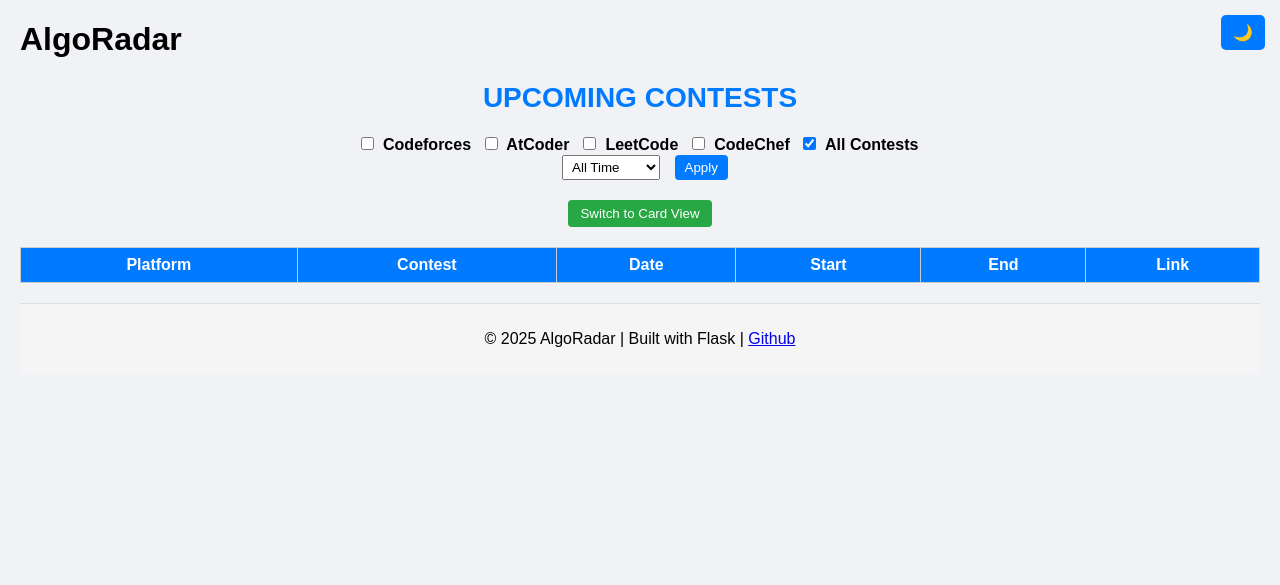
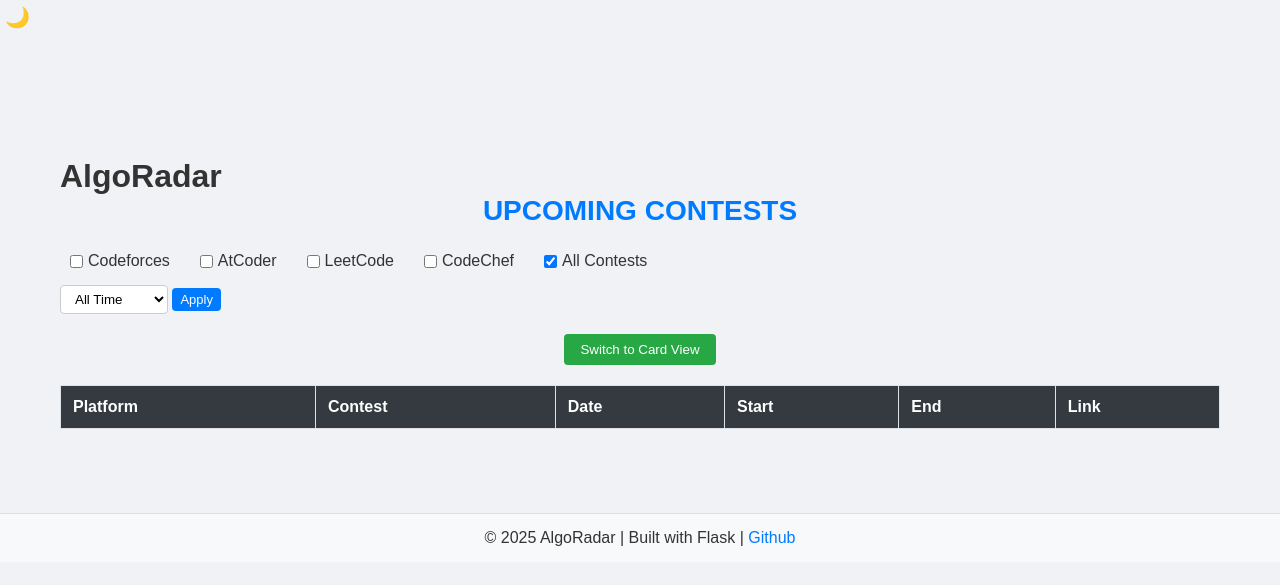
Before and after one commit to nilanshucodes/AlgoRadar, a Flask app: page / in a window 1280 px wide. Shown: the top 585 px of the page. Run offline with Flask 3, Linux system fonts and the light colour scheme; data that the repository does not hold is empty.

Commit message:
add new UI

```diff
--- a/static/style.css
+++ b/static/style.css
@@ -1,82 +1,269 @@
+/* Reset and Base Styles */
+* {
+    margin: 0;
+    padding: 0;
+    box-sizing: border-box;
+}
+
 body {
     font-family: Arial, sans-serif;
     background-color: #f0f2f5;
-    margin: 20px;
+    color: #333;
+    transition: background-color 0.3s, color 0.3s;
 }
 
-h1.text-center {
-    text-align: left;
+/* Header Styles */
+header {
+    position: fixed;
+    top: 0;
+    left: 0;
+    width: 100%;
+    background: #fff;
+    box-shadow: 0 2px 5px rgba(0,0,0,0.1);
+    z-index: 1000;
+    padding: 15px 20px;
+}
+
+.header-container {
+    display: flex;
+    justify-content: space-between;
+    align-items: center;
+    max-width: 1200px;
+    margin: 0 auto;
+}
+
+.logo {
+    font-size: 24px;
+    font-weight: 700;
+    color: #007bff;
+    text-decoration: none;
+}
+
+header nav ul {
+    list-style: none;
+    display: flex;
+    gap: 20px;
+    align-items: center;
+}
+
+header nav a {
+    text-decoration: none;
+    color: #333;
+    font-weight: 500;
+    transition: color 0.3s;
+}
+
+header nav a:hover {
+    color: #007bff;
+}
+
+#themeToggle {
+    background: none;
+    border: none;
+    font-size: 20px;
+    cursor: pointer;
+    padding: 5px;
+}
+
+/* Main Content */
+main {
+    margin-top: 80px;
+    padding: 20px;
+    max-width: 1200px;
+    margin-left: auto;
+    margin-right: auto;
+}
+
+.container {
+    width: 100%;
+}
+
+.my-4 {
+    margin-top: 1.5rem;
+    margin-bottom: 1.5rem;
+}
+
+/* Headings */
+h2.text-center, h2.mb-3 {
+    text-align: center;
     font-size: 28px;
     font-weight: 700;
+    margin-bottom: 20px;
+    color: #007bff;
 }
 
+/* Form Styles */
 form {
-    text-align: center;
     margin-bottom: 20px;
 }
 
+form .d-flex {
+    display: flex;
+}
+
+form .flex-wrap {
+    flex-wrap: wrap;
+}
+
+form .gap-2 {
+    gap: 10px;
+}
+
 form label {
-    font-weight: bold;
-    margin-right: 5px;
+    font-weight: 500;
+    display: flex;
+    align-items: center;
+    cursor: pointer;
+    padding: 5px 10px;
+    border-radius: 5px;
+    transition: background-color 0.2s;
+}
+
+form label:hover {
+    background-color: rgba(0, 123, 255, 0.1);
 }
 
 form input[type="checkbox"] {
     margin-right: 5px;
-    margin-bottom:5px
+    cursor: pointer;
 }
 
-form select {
-    margin-left: 10px;
-    padding: 3px 5px;
+.mt-2 {
+    margin-top: 10px;
 }
 
-form button {
-    margin-left: 10px;
+form select, .form-select {
     padding: 5px 10px;
+    border: 1px solid #ccc;
+    border-radius: 4px;
+    background-color: white;
+    cursor: pointer;
+}
+
+.w-auto {
+    width: auto;
+}
+
+.d-inline {
+    display: inline-block;
+}
+
+form button, .btn {
+    padding: 6px 12px;
     cursor: pointer;
     background-color: #007bff;
     color: white;
     border: none;
     border-radius: 4px;
+    font-size: 14px;
+    transition: background-color 0.2s;
 }
 
-/* Table view */
-table {
-    width: 100%;
-    border-collapse: collapse;
-    margin-top: 20px;
+form button:hover, .btn:hover {
+    background-color: #0056b3;
 }
 
-table th, table td {
-    border: 1px solid #ccc;
-    padding: 8px 10px;
-    text-align: center;
+.btn-primary {
+    background-color: #007bff;
 }
 
-table th {
+.btn-sm {
+    padding: 4px 8px;
+    font-size: 13px;
+}
+
+.btn-outline-primary {
+    background-color: transparent;
+    color: #007bff;
+    border: 1px solid #007bff;
+}
+
+.btn-outline-primary:hover {
     background-color: #007bff;
     color: white;
 }
 
-table tr:nth-child(even) {
-    background-color: #f9f9f9;
+/* Switch Button */
+#switchBtn {
+    display: block;
+    margin: 0 auto 20px;
+    padding: 8px 16px;
+    border: none;
+    border-radius: 4px;
+    background-color: #28a745;
+    color: white;
+    cursor: pointer;
+    font-weight: 500;
 }
 
-/* Card view */
+#switchBtn:hover {
+    background-color: #218838;
+}
+
+/* Table Styles */
+table, .table {
+    width: 100%;
+    border-collapse: collapse;
+    margin-top: 20px;
+    background-color: white;
+}
+
+table th, table td {
+    border: 1px solid #dee2e6;
+    padding: 12px;
+    text-align: left;
+}
+
+table th, .table-dark {
+    background-color: #343a40;
+    color: white;
+    font-weight: 600;
+}
+
+.table-dark th {
+    background-color: #343a40;
+}
+
+table tr:nth-child(even), .table-hover tbody tr:hover {
+    background-color: #f8f9fa;
+}
+
+.table-bordered {
+    border: 1px solid #dee2e6;
+}
+
+.table-hover tbody tr {
+    transition: background-color 0.2s;
+}
+
+.table-hover tbody tr:hover {
+    background-color: #e9ecef;
+}
+
+.table-logo {
+    width: 25px;
+    height: 25px;
+    object-fit: contain;
+    vertical-align: middle;
+    margin-right: 8px;
+}
+
+/* Card View */
 .card-container {
     display: none;
-    gap: 15px;
+    gap: 20px;
     flex-wrap: wrap;
     justify-content: center;
+    margin-top: 20px;
 }
 
 .contest-card {
-    width: 250px;
-    padding: 15px;
-    border-radius: 10px;
+    width: 280px;
+    padding: 20px;
+    border-radius: 12px;
     color: white;
     box-shadow: 0 4px 8px rgba(0,0,0,0.2);
-    transition: transform 0.2s, box-shadow 0.2s;
+    transition: transform 0.3s, box-shadow 0.3s;
     display: flex;
     flex-direction: column;
     align-items: center;
@@ -85,100 +272,166 @@ table tr:nth-child(even) {
 }
 
 .contest-card:hover {
-    transform: translateY(-5px);
+    transform: translateY(-8px);
     box-shadow: 0 8px 16px rgba(0,0,0,0.3);
 }
 
-.platform-codeforces { background-color: #1f8ef1; }
-.platform-codechef { background-color: #fb641b; }
-.platform-atcoder { background-color: #3c3c3c; }
-.platform-leetcode { background-color: #ffa116; }
+.contest-card h3 {
+    font-size: 18px;
+    margin-bottom: 12px;
+    font-weight: 600;
+}
 
-/* Switch button */
-#switchBtn {
-    display: block;
-    margin: 0 auto 20px;
-    padding: 6px 12px;
-    border: none;
-    border-radius: 4px;
-    background-color: #28a745;
-    color: white;
-    cursor: pointer;
+.contest-card p {
+    font-size: 14px;
+    opacity: 0.95;
 }
-/* Show card view by default on small screens */
-@media (max-width: 768px) {
-    table#contestTable {
-        display: none;
-    }
-    .card-container {
-        display: flex;
-    }
-}
-.table-logo {
-    width: 25px;
-    height: 25px;
-    object-fit: contain;
-    vertical-align: middle;
-    margin-right: 5px;
-}
-h2.text-center {
-    text-align: center;
-    font-size: 28px;
-    font-weight: 700;
-    margin-bottom: 20px;
-    color: #007bff;  /* Optional color */
-}
+
+/* Platform Colors */
+.platform-codeforces { background: linear-gradient(135deg, #1f8ef1, #0d6efd); }
+.platform-codechef { background: linear-gradient(135deg, #fb641b, #d9541e); }
+.platform-atcoder { background: linear-gradient(135deg, #3c3c3c, #1a1a1a); }
+.platform-leetcode { background: linear-gradient(135deg, #ffa116, #f89c0e); }
 
 /* Footer */
 footer {
-    text-align:center;
-    margin-top:20px;
-    padding:10px;
-    background:#f5f5f5;
-    border-top:1px solid #ddd;
+    text-align: center;
+    margin-top: 40px;
+    padding: 15px;
+    background: #f8f9fa;
+    border-top: 1px solid #dee2e6;
+}
+
+footer a {
+    color: #007bff;
+    text-decoration: none;
+}
+
+footer a:hover {
+    text-decoration: underline;
 }
 
 /* Dark Mode */
 body.dark {
-    background-color: #121212;
+    background-color: #1a1a1a;
     color: #e0e0e0;
 }
 
-body.dark table {
-    background-color: #1e1e1e;
+body.dark header {
+    background-color: #2d2d2d;
+    box-shadow: 0 2px 5px rgba(0,0,0,0.3);
+}
+
+body.dark .logo {
+    color: #4da3ff;
+}
+
+body.dark header nav a {
     color: #e0e0e0;
 }
 
-body.dark table th {
-    background-color: #333;
+body.dark header nav a:hover {
+    color: #4da3ff;
+}
+
+body.dark table, body.dark .table {
+    background-color: #2d2d2d;
+    color: #e0e0e0;
+}
+
+body.dark table th, body.dark .table-dark {
+    background-color: #1a1a1a;
     color: #fff;
 }
 
+body.dark table td {
+    border-color: #444;
+}
+
 body.dark table tr:nth-child(even) {
-    background-color: #222;
+    background-color: #252525;
+}
+
+body.dark .table-hover tbody tr:hover {
+    background-color: #333;
+}
+
+body.dark form select, body.dark .form-select {
+    background-color: #2d2d2d;
+    color: #e0e0e0;
+    border-color: #444;
+}
+
+body.dark form label:hover {
+    background-color: rgba(77, 163, 255, 0.1);
 }
 
 body.dark .contest-card {
-    box-shadow: 0 4px 8px rgba(255,255,255,0.1);
+    box-shadow: 0 4px 8px rgba(0,0,0,0.5);
+}
+
+body.dark .contest-card:hover {
+    box-shadow: 0 8px 16px rgba(0,0,0,0.7);
 }
 
 body.dark footer {
-    background-color: #1a1a1a;
+    background-color: #2d2d2d;
     color: #aaa;
-    border-top: 1px solid #333;
+    border-top: 1px solid #444;
 }
 
-/* Toggle button style */
-.theme-btn {
-    position: fixed;
-    top: 15px;
-    right: 15px;
-    padding: 8px 12px;
-    border: none;
-    border-radius: 5px;
-    background-color: #007bff;
-    color: white;
-    cursor: pointer;
-    z-index: 999;
-    font-size: 16px;
+body.dark h2.text-center, body.dark h2.mb-3 {
+    color: #4da3ff;
 }
+
+/* Responsive Design */
+@media (max-width: 768px) {
+    header {
+        padding: 10px 15px;
+    }
+
+    .header-container {
+        flex-direction: column;
+        gap: 10px;
+    }
+
+    header nav ul {
+        gap: 15px;
+    }
+
+    main {
+        margin-top: 120px;
+        padding: 15px;
+    }
+
+    table, #contestTable {
+        display: none;
+    }
+
+    .card-container {
+        display: flex;
+    }
+
+    #switchBtn {
+        display: none;
+    }
+
+    .contest-card {
+        width: 100%;
+        max-width: 350px;
+    }
+}
+
+@media (max-width: 480px) {
+    h2.text-center, h2.mb-3 {
+        font-size: 22px;
+    }
+
+    form .d-flex {
+        flex-direction: column;
+    }
+
+    .contest-card h3 {
+        font-size: 16px;
+    }
+}
```
